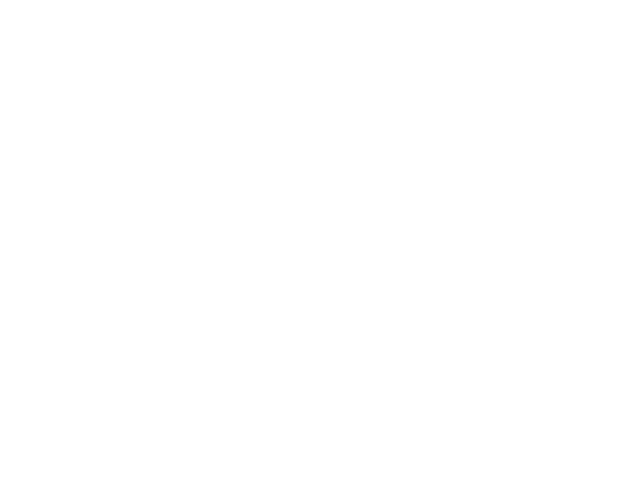
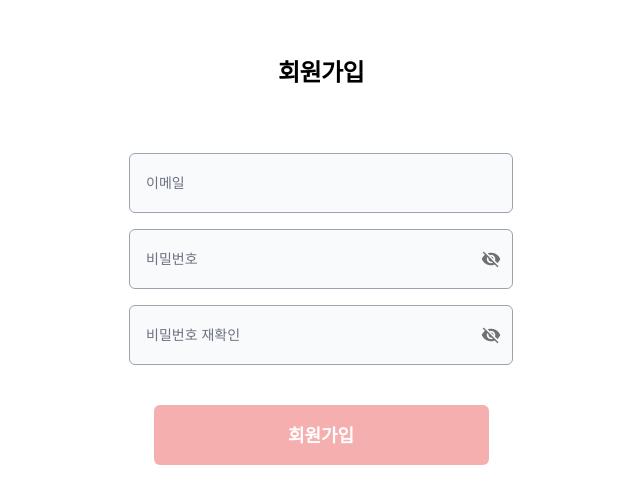
Before and after one commit to FiveOneStudy/Client, a React (Create React App) app: page /signup in a window 1280 px wide. Before the commit this address had no page. Shown: the part 139-642 px from the top of the page, without its empty margins (319-959 px from the left). Built offline with nearby package versions, Linux system fonts and the light colour scheme.

Commit message:
feat: 회원가입 페이지 UI 구현

```diff
--- a/src/App.jsx
+++ b/src/App.jsx
@@ -1,11 +1,13 @@
 import { BrowserRouter, Routes, Route } from "react-router-dom";
 import { Login } from "./pages/auth/Login.jsx";
+import { SignUp } from "./pages/auth/SignUp.jsx";
 
 function App() {
   return (
     <BrowserRouter>
       <Routes>
         <Route path="/login" element={<Login />} />
+        <Route path="/signup" element={<SignUp />} />
       </Routes>
     </BrowserRouter>
   );
--- a/src/components/auth/Password.jsx
+++ b/src/components/auth/Password.jsx
@@ -2,14 +2,14 @@ import { useState } from "react";
 import OnEye from "../../assets/OnEye.png";
 import OffEye from "../../assets/OffEye.png";
 
-export function Password() {
+export function Password({children}) {
   const [show, setShow] = useState(false);
 
   return (
     <div className="relative w-96">
       <input
         type={show ? "text" : "password"}
-        placeholder="비밀번호"
+        placeholder={children}
         className="
           w-full bg-gray-50 h-card rounded-md
           border border-gray-400
--- a/src/pages/auth/Login.jsx
+++ b/src/pages/auth/Login.jsx
@@ -1,3 +1,4 @@
+import { Link } from "react-router-dom";
 import { Button } from "../../components/auth/Button";
 import { Input } from "../../components/auth/Input";
 import { Password } from "../../components/auth/Password";
@@ -14,7 +15,7 @@ export function Login() {
 
           {/* 비밀번호 + 찾기 묶기 */}
           <div className="flex flex-col gap-2">
-            <Password />
+            <Password>비밀번호</Password>
 
             <div className="text-sm text-gray-600 text-left font-medium font-noto">
               비밀번호를 잊으셨나요?{" "}
@@ -34,12 +35,11 @@ export function Login() {
 
           <div className="text-sm mt-1 text-gray-600 text-center font-medium font-noto">
             따잇이 처음이신가요?{" "}
-            <a
-              href="#"
+            <Link to="/SignUp"
               className="text-P400 font-medium no-underline hover:no-underline"
             >
               <b>회원가입</b>
-            </a>
+            </Link>
           </div>
         </div>
       </div>
--- /dev/null
+++ b/src/pages/auth/SignUp.jsx
@@ -0,0 +1,29 @@
+import { Input } from "../../components/auth/Input";
+import { Password } from "../../components/auth/Password";
+import { Button } from "../../components/auth/Button";
+
+export function SignUp() {
+  return (
+    <div className="flex items-center justify-center h-screen">
+      <div className="flex flex-col w-96">
+        <h1 className="text-2xl font-bold text-center mb-16 tracking-tight font-pretendard">
+          회원가입
+        </h1>
+
+        {/* 입력 전체 */}
+        <div className="flex flex-col gap-4 w-full">
+          <Input placeholder="이메일" />
+
+          <Password>비밀번호</Password>
+
+          <Password>비밀번호 재확인</Password>
+        </div>
+
+        {/* 버튼 영역 */}
+        <div className="flex flex-col mt-10 w-full items-center">
+          <Button className="w-full mb-4">회원가입</Button>
+        </div>
+      </div>
+    </div>
+  );
+}
```
